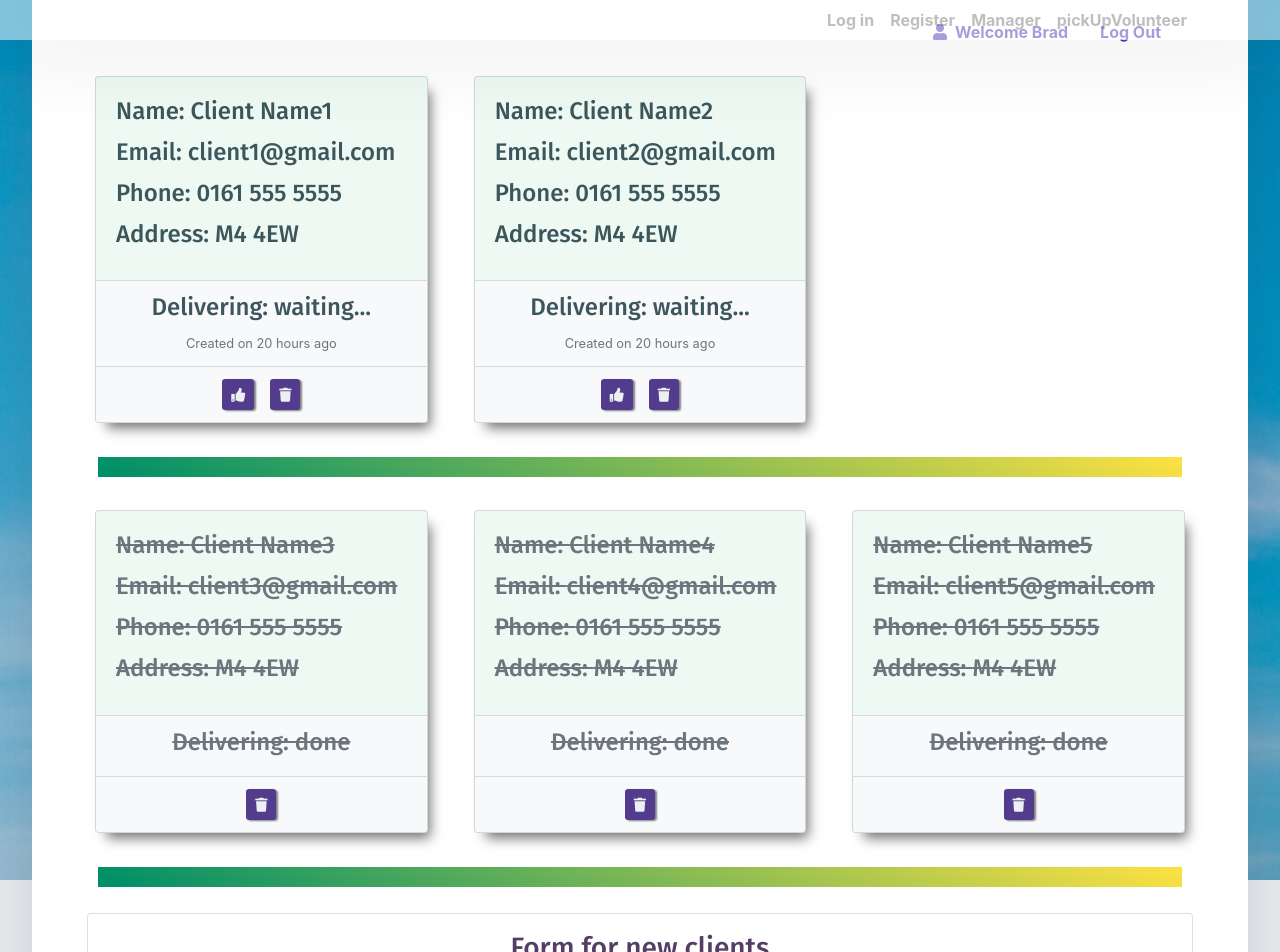
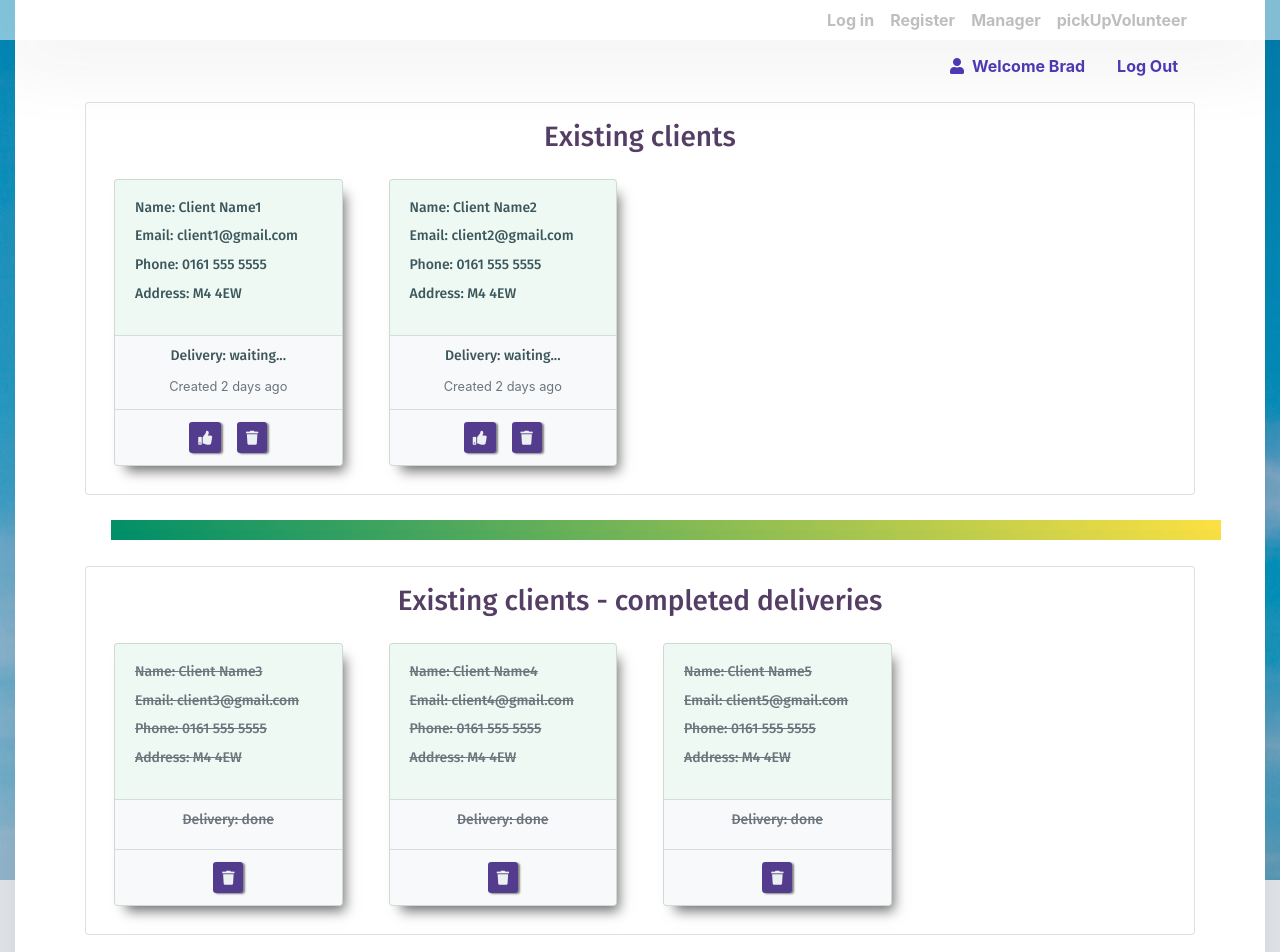
Before and after one commit to techReturnersMarchCohort2020/rainbowhaven-react-frontend, a React (Create React App) app: page /manager in a window 1280 px wide. Shown: the top 952 px of the page. Built offline with nearby package versions, Linux system fonts and the light colour scheme.

Commit message:
manager component styling

```diff
--- a/src/Components/ManagerHome/Home.css
+++ b/src/Components/ManagerHome/Home.css
@@ -1,5 +1,4 @@
 body {
-  width: 95vw;
   color: #553e65;
   font-weight: bolder;
   background-color: #edf0f2;
@@ -8,7 +7,7 @@ body {
 }
 
 .home_body {
-  margin-top: 760px;
+  margin-top: 900px;
 }
 
 .Item__border {
@@ -73,3 +72,21 @@ body {
   box-shadow: 7px 10px 12px -5px rgba(0, 0, 0, 0.56);
   transition: all ease 500ms;
 }
+
+/* ListClients */
+h4 {
+  font-size: 14px;
+}
+/* On screens that are 992px or less, set the background color to blue */
+@media screen and (max-width: 992px) {
+  h4 {
+    font-size: 16px;
+  }
+}
+
+/* On screens that are 600px or less, set the background color to olive */
+@media screen and (max-width: 600px) {
+  h4 {
+    font-size: 18px;
+  }
+}
--- a/src/Components/ManagerHome/Home.js
+++ b/src/Components/ManagerHome/Home.js
@@ -17,7 +17,7 @@ function Home() {
       address: "M4 4EW",
       completed: false,
       deleted: false,
-      date: "20 hours ago",
+      date: "2 days ago",
     },
     {
       client_id: "002",
@@ -27,7 +27,7 @@ function Home() {
       phone: "0161 555 5555",
       completed: false,
       deleted: false,
-      date: "20 hours ago",
+      date: "2 days ago",
     },
     {
       client_id: "003",
@@ -37,7 +37,7 @@ function Home() {
       phone: "0161 555 5555",
       completed: true,
       deleted: false,
-      date: "20 hours ago",
+      date: "2 days ago",
     },
     {
       client_id: "004",
@@ -47,7 +47,7 @@ function Home() {
       phone: "0161 555 5555",
       completed: true,
       deleted: false,
-      date: "20 hours ago",
+      date: "2 days ago",
     },
     {
       client_id: "005",
@@ -57,7 +57,7 @@ function Home() {
       phone: "0161 555 5555",
       completed: true,
       deleted: false,
-      date: "20 hours ago",
+      date: "2 days ago",
     },
   ]);
 
@@ -117,6 +117,12 @@ function Home() {
   return (
     <div className="home_body">
       <AppHeader />
+      <div className="container">
+        <div className="row">
+          <div className="col">
+            <div className="card">
+              <div className="card-body">
+                <h3 className="text-center">Existing clients</h3>
                 <div className="row">
                   {activeTasks.map((item) => (
                     <ListClients
@@ -131,7 +137,20 @@ function Home() {
                       createDate={item.date}
                     />
                   ))}
+                </div>
+              </div>
+            </div>
+          </div>
+        </div>
         <div className="Item__border" />
+        <div className="row">
+          <div className="col">
+            <div className="card">
+              <div className="card-body">
+                <h3 className="text-center">
+                  Existing clients - completed deliveries
+                </h3>
+                <div className="row">
                   {completedTasks.map((item) => (
                     <ListClients
                       key={item.client_id}
@@ -145,9 +164,20 @@ function Home() {
                       createDate={item.date}
                     />
                   ))}
+                </div>
+              </div>
+            </div>
+          </div>
+        </div>
         <div className="Item__border" />
         <AddClient addClient={addClient} />
         <div className="Item__border" />
+        <div className="row">
+          <div className="col">
+            <div className="card">
+              <div className="card-body">
+                <h3 className="text-center">Existing volunteers</h3>
+                <div className="row">
                   {allAvailableVolunteer.map((volunteer) => (
                     <ListVolunteers
                       key={volunteer.volunteer_id}
@@ -161,6 +191,11 @@ function Home() {
                   ))}
                 </div>
               </div>
+            </div>
+          </div>
+        </div>
+      </div>
+    </div>
   );
 }
 
--- a/src/Components/ManagerHome/ListClients.js
+++ b/src/Components/ManagerHome/ListClients.js
@@ -10,7 +10,7 @@ function ListClients(props) {
     props.completeDelivery(props.id);
   }
   return (
-    <div className="col-sm-12 col-md-6 col-lg-4">
+    <div className="col-sm-12 col-md-6 col-lg-3">
       <div className="Item__card card text-center m-2">
         <div className="card-body">
           <h4
@@ -44,11 +44,11 @@ function ListClients(props) {
         </div>
         <div className="card-footer text-muted bg-light">
           {props.completed ? (
-            <h4 className="text-muted complete">Delivering: done</h4>
+            <h4 className="text-muted complete">Delivery: done</h4>
           ) : (
             <div>
-              <h4 className="Item__card-title">Delivering: waiting...</h4>
-              <small>Created on {props.createDate}</small>
+              <h4 className="Item__card-title">Delivery: waiting...</h4>
+              <small>Created {props.createDate}</small>
             </div>
           )}
         </div>
```
Lines whose indentation alone changed are shown as unchanged.
